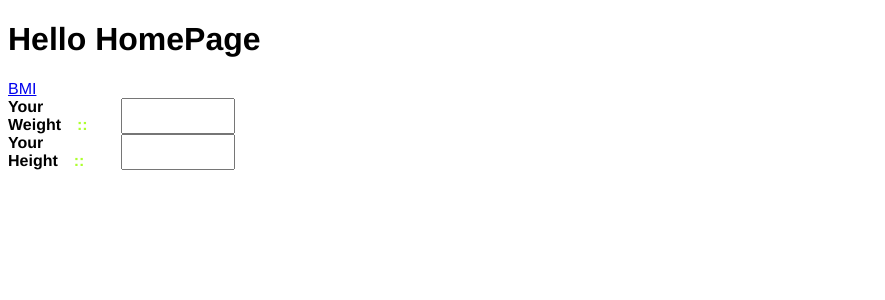
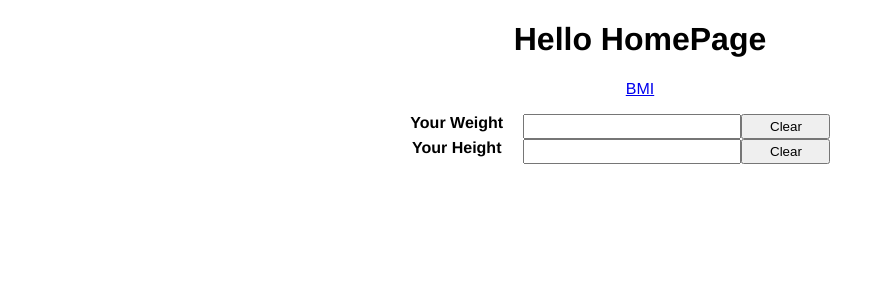
Before and after one commit to keemdedone/My-HomePage, an Angular app: page /bmi in a window 1280 px wide. Shown: the top 300 px of the page, without its empty margins (0-885 px from the left). Built offline with nearby package versions, Linux system fonts and the light colour scheme.

Commit message:
change interface

```diff
--- a/src/app/app.component.html
+++ b/src/app/app.component.html
@@ -1,4 +1,4 @@
-<div>
+<div class="homepage">
   <h1>Hello HomePage</h1>
   <a routerLink="./bmi" routerLinkActive="st-active">BMI</a>
   <router-outlet></router-outlet>
--- a/src/app/app.component.scss
+++ b/src/app/app.component.scss
@@ -0,0 +1,3 @@
+.homepage{
+  text-align: center;
+}
--- a/src/app/bmi/bmi.component.html
+++ b/src/app/bmi/bmi.component.html
@@ -1,6 +1,4 @@
-<ng-container>
-  <div class="bmi-info">
-    <b>Your Weight</b><input type="number"><br>
-    <b>Your Height</b><input type="number"><br>
-  </div>
-</ng-container>
+<div class="info-container">
+  <b>Your Weight</b><input type="number"><button type="button">Clear</button>
+  <b>Your Height</b><input type="number"><button type="button">Clear</button>
+</div>
--- a/src/app/bmi/bmi.component.scss
+++ b/src/app/bmi/bmi.component.scss
@@ -1,12 +1,7 @@
-.bmi-info{
+.info-container{
+  width: 500px;
+  margin: auto;
   display: grid;
-  justify-content: left;
-  grid-template-columns: 3cm 3cm 5cm;
-
-  &>b::after{
-    content: "::";
-    color: greenyellow;
-    margin-left: 1em;
-  }
-
+  grid-template-columns: 15ch 0.5fr 10ch;
+  padding-top: 1em;
 }
--- a/src/app/bmi/bmi.component.ts
+++ b/src/app/bmi/bmi.component.ts
@@ -10,6 +10,10 @@ export class BmiComponent implements OnInit {
   constructor() { }
 
   ngOnInit(): void {
+    return;
   }
 
+  calculate(): void{
+
+  }
 }
```
